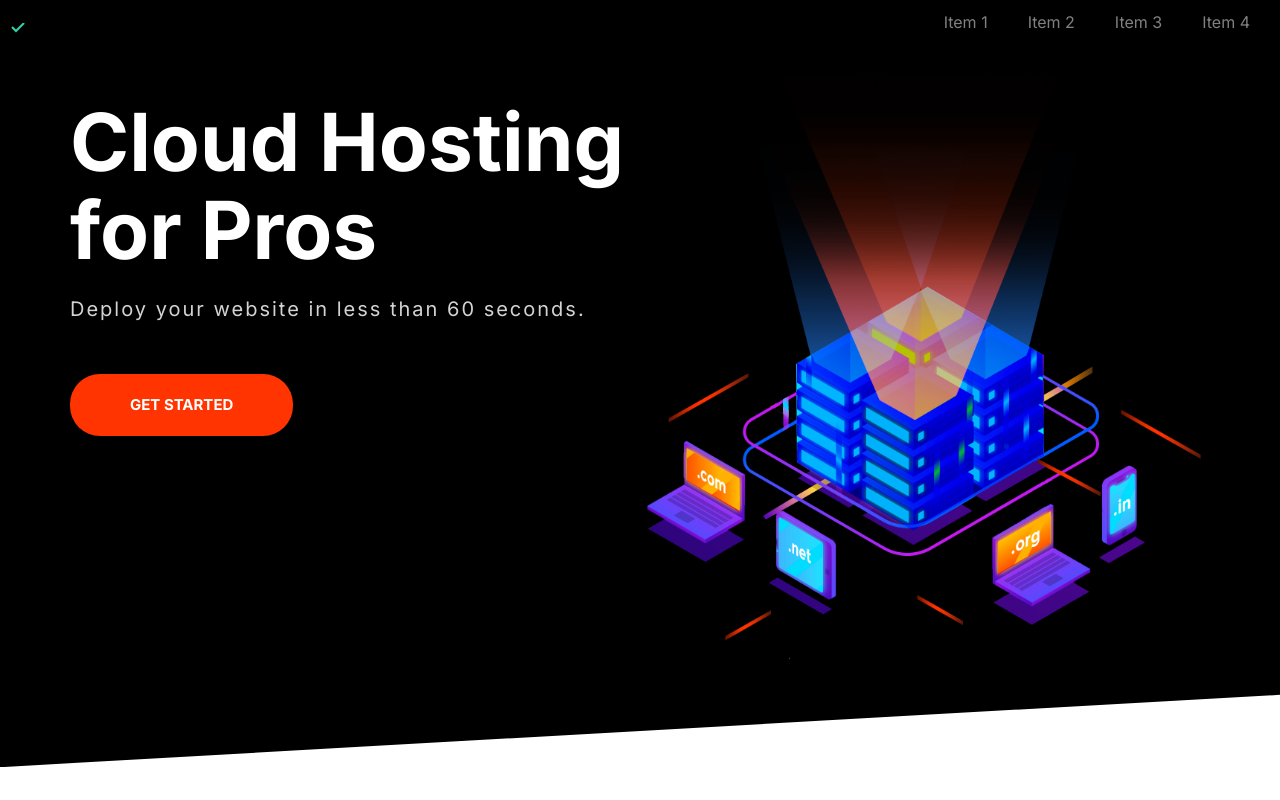
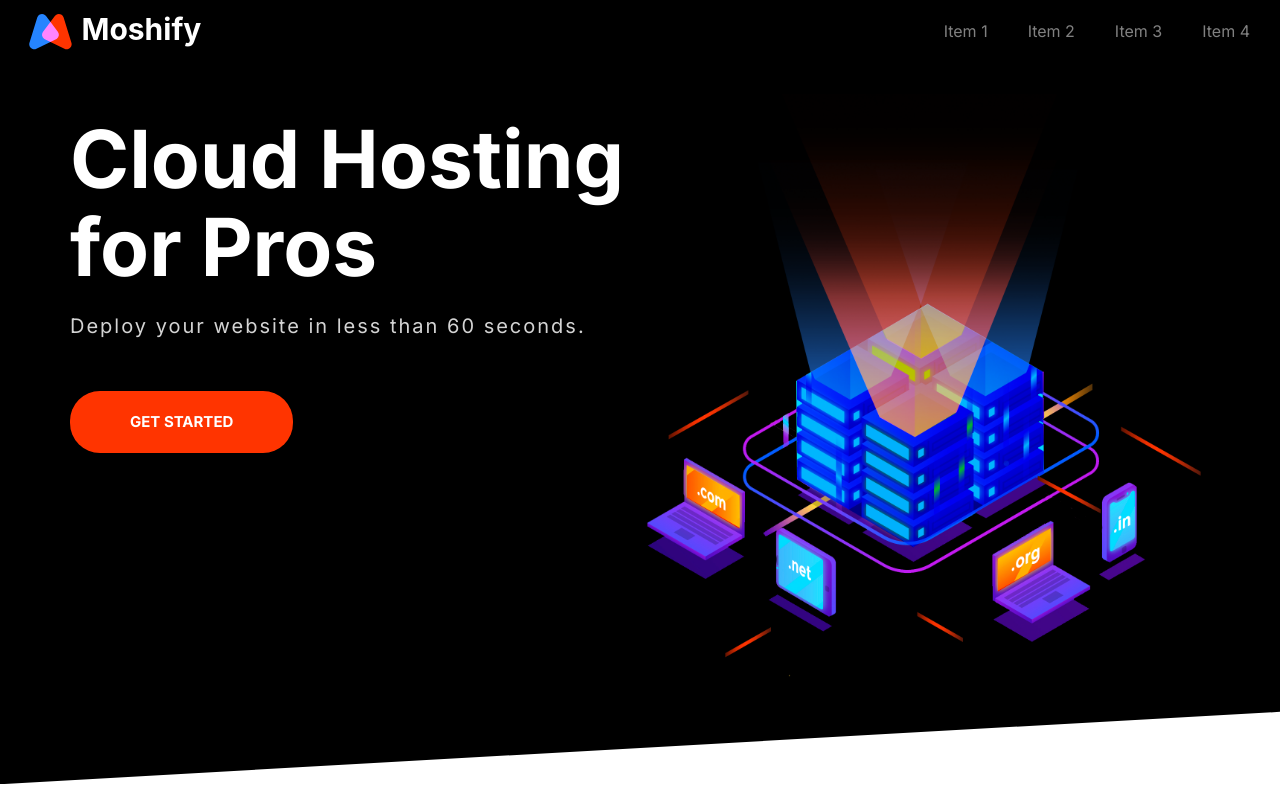
Before and after one commit to Melton-Paul/Moshified-Website, a website built with Parcel: page index.html in a window 1280 px wide. Shown: the top 800 px of the page. Built offline with nearby package versions, Linux system fonts and the light colour scheme.

Commit message:
Changed the logo

```diff
--- a/index.html
+++ b/index.html
@@ -23,7 +23,7 @@
 <body>
     <header>
         <nav class="nav collapsible">
-            <a class="nav__brand" href="/"><img src="/images/tick.svg"></a>
+            <a class="nav__brand" href="/"><img src="/images/logo.svg"></a>
             <svg class="icon icon--white nav__toggle">
                 <use href="images/sprite.svg#wordpress"></use>
             </svg>
```
